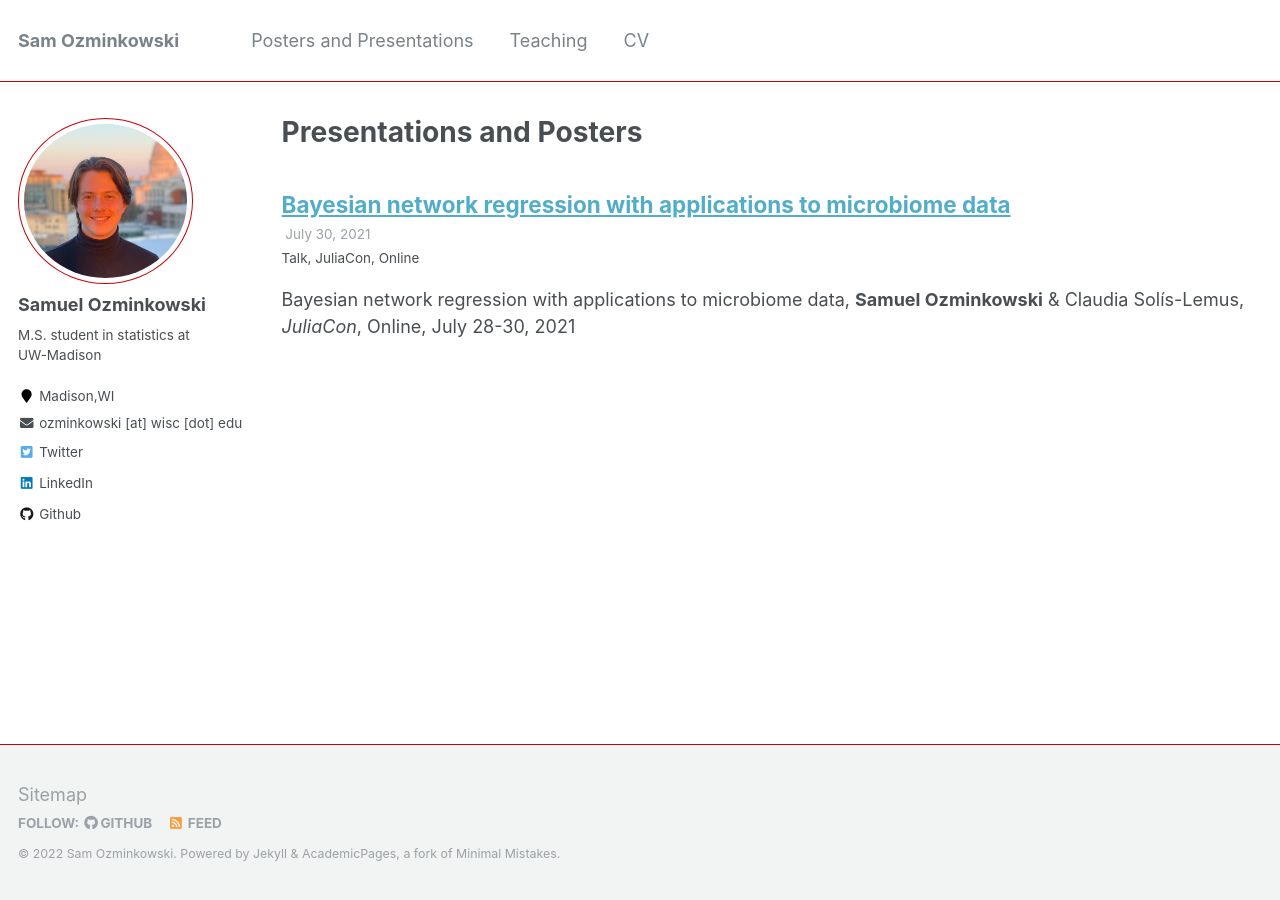
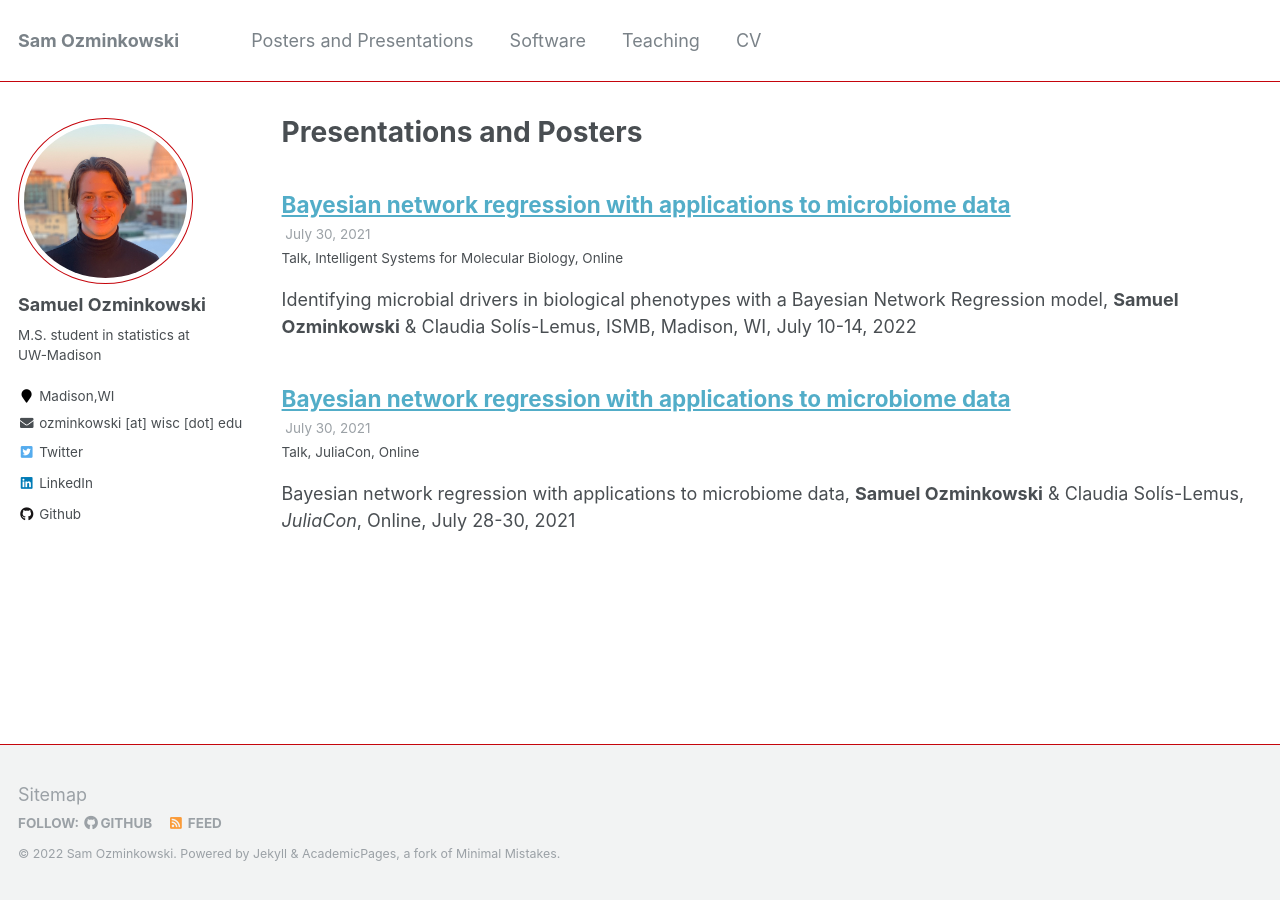
Before and after one commit to samozm/samozm.github.io, a Jekyll site: the page built from _pages/talks.html, in a window 1280 px wide. Built offline with Jekyll 4.4.1, drawn with Linux system fonts in a browser that asks for light colours.

Commit message:
software page, ISMB

```diff
--- a/_data/navigation.yml
+++ b/_data/navigation.yml
@@ -9,11 +9,12 @@ main:
   #- title: "Research"
   #  url: /research/
 
+  - title: "Software"
+    url: /software/
+
   - title: "Teaching"
     url: /teaching/
 
-  #- title: "Portfolio"
-  #  url: /portfolio/
 
   #- title: "Blog Posts"
   #  url: /blog/
--- /dev/null
+++ b/_talks/2022-ismb.md
@@ -0,0 +1,12 @@
+---
+title: "Bayesian network regression with applications to microbiome data"
+collection: talks
+type: "Talk"
+permalink: /talks/2022_ismb
+venue: "Intelligent Systems for Molecular Biology"
+date: 2021-07-30
+location: "Online"
+---
+
+Identifying microbial drivers in biological phenotypes with a Bayesian Network Regression model, **Samuel Ozminkowski** & Claudia Solís-Lemus,
+ISMB, Madison, WI, July 10-14, 2022
```
Also changed, not shown: _pages/software.md (added, +12 -0 lines), _software/bayesian_network_regression.md (added, +24 -0 lines).
